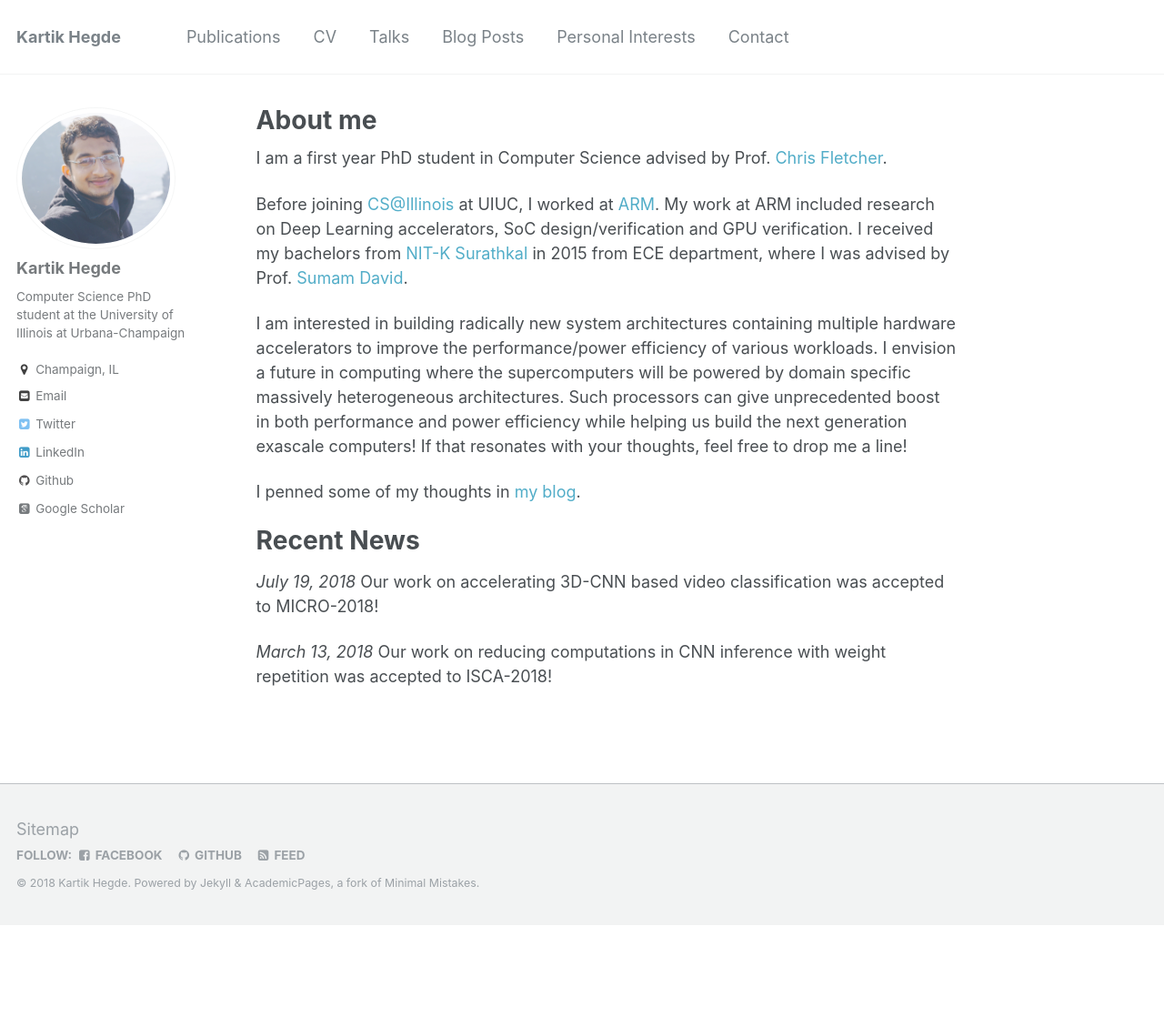
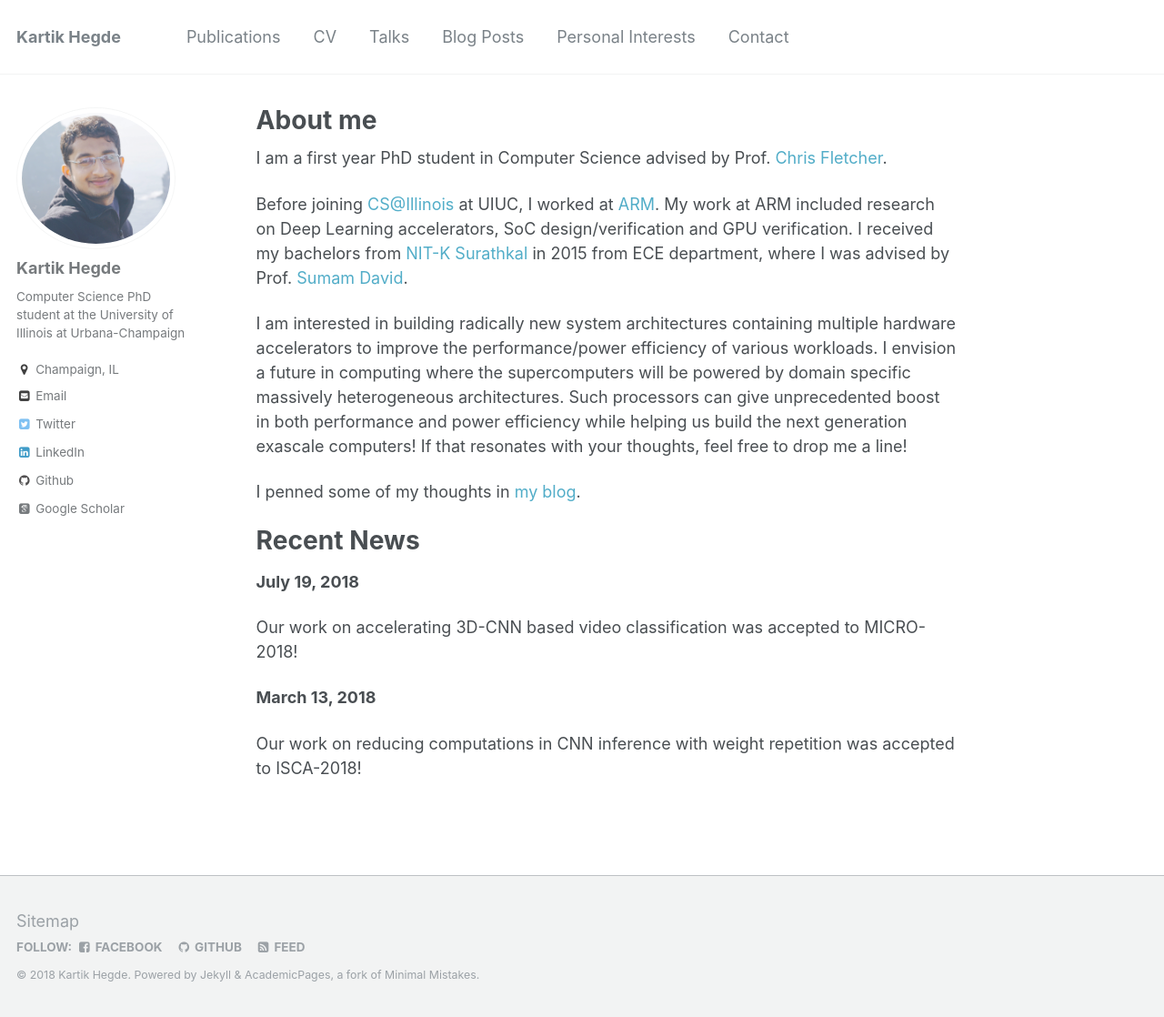
Before and after one commit to kartik-hegde/kartik-hegde.github.io, a Jekyll site: the page built from _pages/about.md, in a window 1280 px wide and 1118 px high. Shown: the whole window at 91% size. Built offline with Jekyll 4.4.1, drawn with Linux system fonts in a browser that asks for light colours; some web fonts are replaced.

```diff
--- a/_pages/about.md
+++ b/_pages/about.md
@@ -16,11 +16,15 @@ I am interested in building radically new system architectures containing multip
 
 I penned some of my thoughts in [my blog](https://karthikhegde.blogspot.in/){:target="_blank"}.
 
+
+
 Recent News
 ======
 
-*July 19, 2018*
+**July 19, 2018**
+
 Our work on accelerating 3D-CNN based video classification was accepted to MICRO-2018!
 
-*March 13, 2018*
+**March 13, 2018**
+
 Our work on reducing computations in CNN inference with weight repetition was accepted to ISCA-2018!
```
